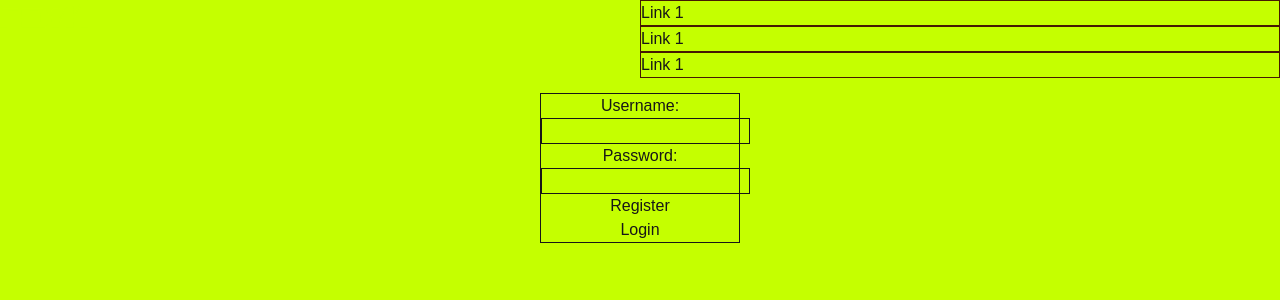
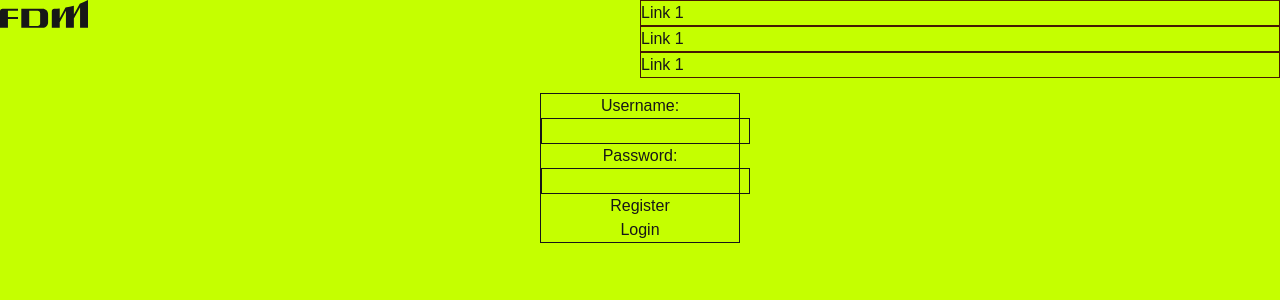
Before and after one commit to ADjehiche/fdm-expenses, a Next.js app: page / in a window 1280 px wide. Shown: the top 300 px of the page. Built offline with nearby package versions, Linux system fonts and the light colour scheme.

Commit message:
make logo dark and light mode compatible

```diff
--- a/app/globals.css
+++ b/app/globals.css
@@ -24,3 +24,8 @@ body {
   color: var(--foreground);
   font-family: Arial, Helvetica, sans-serif;
 }
+
+
+.logo path {
+  fill: var(--foreground)
+}
--- a/app/layout.tsx
+++ b/app/layout.tsx
@@ -41,10 +41,10 @@ export default function RootLayout({
                 viewBox="0 0 88 28"
                 width="88"
                 xmlns="http://www.w3.org/2000/svg"
+                className="logo"
               >
                 <path
                   d="m42.7015 8.77008h-21.3986v19.10132h21.3986c2.9673 0 5.3754-2.4081 5.3754-5.3755v-8.3503c0-2.9674-2.4056-5.37552-5.3754-5.37552zm-2.5643 14.71832c0 1.3703-1.1109 2.4812-2.4812 2.4812h-8.4159v-15.2977h8.4159c1.3703 0 2.4812 1.1109 2.4812 2.4812zm-37.65602-14.71832h15.51682v1.90182h-9.64763c-.22923 0-.41312.1839-.41312.4131v5.9523h10.06075v1.9018h-10.05823v8.9298h-7.93977v-16.6176c0-1.37035 1.11086-2.48122 2.48118-2.48122zm77.28932-5.02785c2.6172-.97484 5.3856-2.17134 8.2295-3.61723v27.7464h-7.9373v-20.68071l-6.1916 11.41341v9.2648h-7.9397v-17.0408l-6.1917 11.4134v5.6299h-7.9397v-16.6227c0-1.34256 1.068-2.43831 2.4106-2.47862 1.859-.05541 3.7029-.20907 5.5291-.39044v9.87186l5.7811-10.65525c2.7154-.46601 5.5241-1.10331 8.3503-1.9119v8.93225l5.902-10.87437z"
-                  fill="#c5ff00"
                 />
               </svg>
             </a>
```
